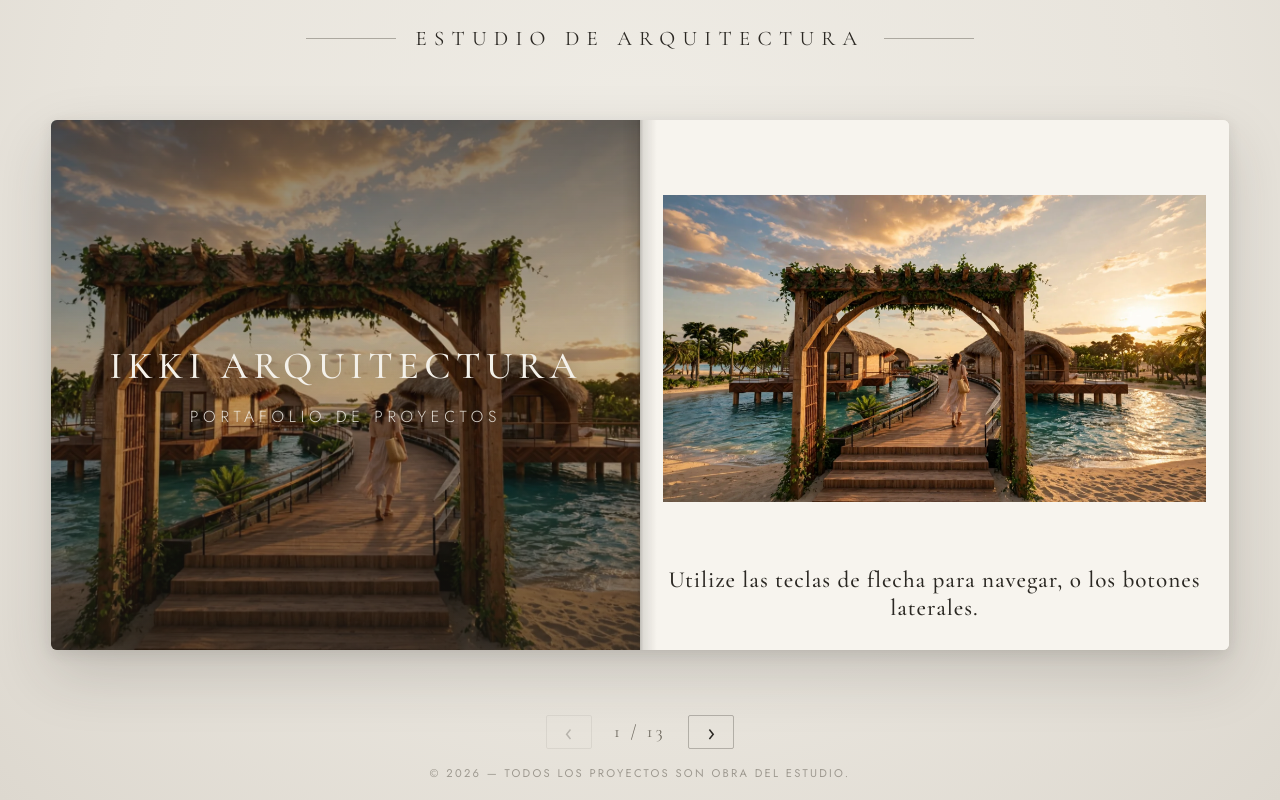
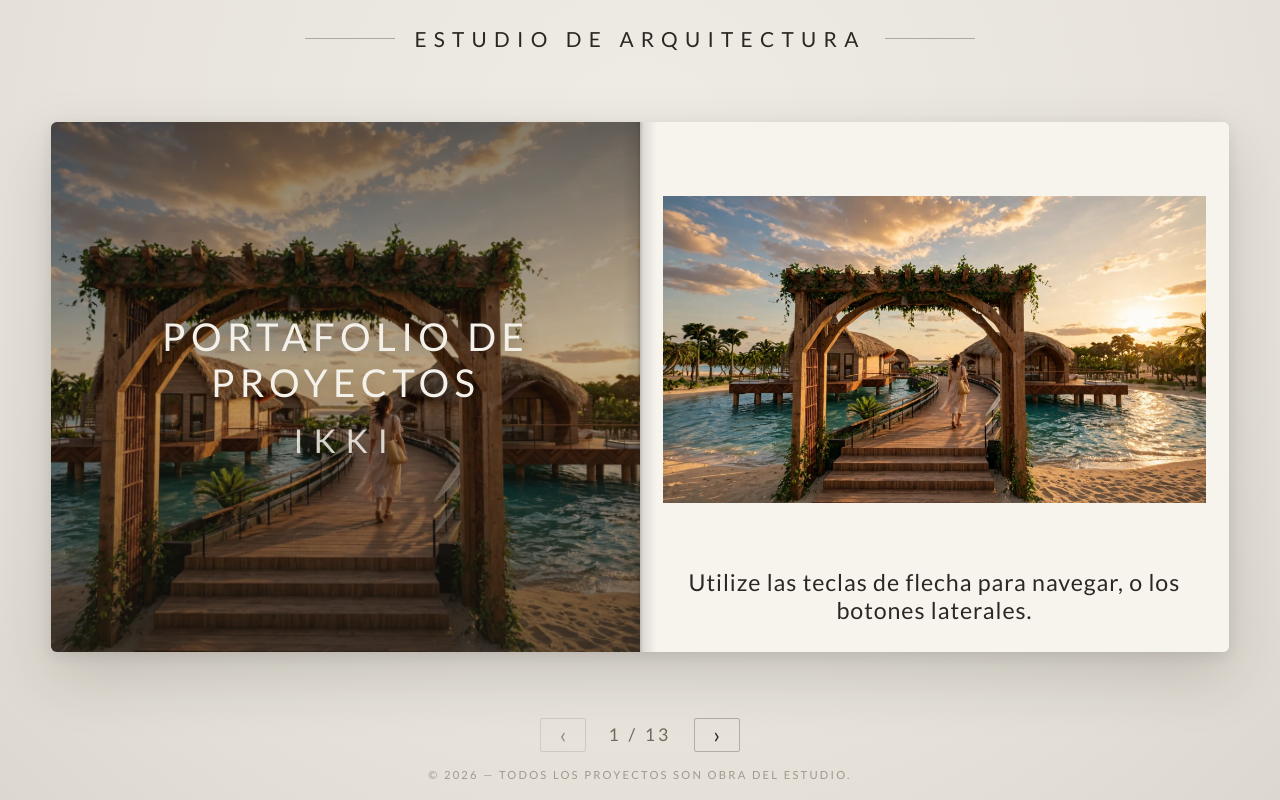
Before and after one commit to Rencox012/libro-web, a plain HTML site: page index.html in a window 1280 px wide. Drawn offline with nearby package versions, Linux system fonts and the light colour scheme.

Commit message:
Cambio de fuentes

```diff
--- a/css/estilos.css
+++ b/css/estilos.css
@@ -11,8 +11,8 @@
   --acento: #8a7a5c;
   --sombra: rgba(43, 40, 35, 0.18);
   --lomo: rgba(43, 40, 35, 0.12);
-  --serif: "Cormorant Garamond", Georgia, serif;
-  --sans: "Jost", "Helvetica Neue", Arial, sans-serif;
+  --serif: "Lato", Georgia, serif;
+  --sans: "Lato", "Helvetica Neue", Arial, sans-serif;
   --duracion-vuelta: 650ms;
 }
 
@@ -239,8 +239,8 @@ body {
 
 .cubierta-velo .subtitulo {
   font-family: var(--sans);
-  font-weight: 300;
-  font-size: clamp(0.75rem, 1.8vw, 1rem);
+  font-weight: 400;
+  font-size: clamp(1.05rem, 3vw, 2.05rem);
   letter-spacing: 0.3em;
   text-transform: uppercase;
   margin-top: 1rem;
@@ -329,9 +329,9 @@ body {
   width: 40px;
   height: 56px;
   font-size: 1.5rem;
-  background: rgba(247, 244, 238, 0.82);
+  background: rgba(247, 244, 238, 0.95);
   backdrop-filter: blur(3px);
-  border-color: rgba(43, 40, 35, 0.14);
+  border-color: rgba(43, 40, 35, 0.35);
 }
 
 .borde-anterior { left: 0; border-radius: 0 4px 4px 0; border-left: none; }
@@ -371,7 +371,7 @@ body.embed .controles { display: none; }
   color: var(--fondo-libro);
 }
 
-.btn:disabled { opacity: 0.25; cursor: default; }
+.btn:disabled { opacity: 0.45; cursor: default; }
 
 .indicador {
   font-family: var(--serif);
@@ -461,7 +461,7 @@ body.embed .indicador {
 /* Botones de borde visibles solo en embed */
 html.embed .btn-borde,
 body.embed .btn-borde { display: block; }
-body.embed .btn-borde:disabled { opacity: 0.15; }
+body.embed .btn-borde:disabled { opacity: 0.4; }
 
 /* El escenario ocupa exactamente el alto del iframe */
 html.embed .escenario,
--- a/index.html
+++ b/index.html
@@ -6,7 +6,7 @@
   <title>Estudio de Arquitectura — Portafolio</title>
   <link rel="preconnect" href="https://fonts.googleapis.com" />
   <link rel="preconnect" href="https://fonts.gstatic.com" crossorigin />
-  <link href="https://fonts.googleapis.com/css2?family=Cormorant+Garamond:ital,wght@0,400;0,500;0,600;1,400&family=Jost:wght@300;400;500&display=swap" rel="stylesheet" />
+  <link href="https://fonts.googleapis.com/css2?family=Lato:ital,wght@0,300;0,400;0,500;0,700;1,300;1,400&display=swap" rel="stylesheet" />
   <!-- Clase embed aplicada ANTES del primer layout/paint,
        para que los estilos de modo embed (alturas absolutas)
        estén activos cuando el libro se renderice. -->
--- a/js/datos.js
+++ b/js/datos.js
@@ -7,8 +7,8 @@
 
 const PORTADA = {
   imagen: "fotos-web/Render.webp",
-  titulo: "IKKI Arquitectura",
-  subtitulo: "Portafolio de proyectos",
+  titulo: "Portafolio de proyectos",
+  subtitulo: "IKKI",
 };
 
 const CONTRAPORTADA = {
```
